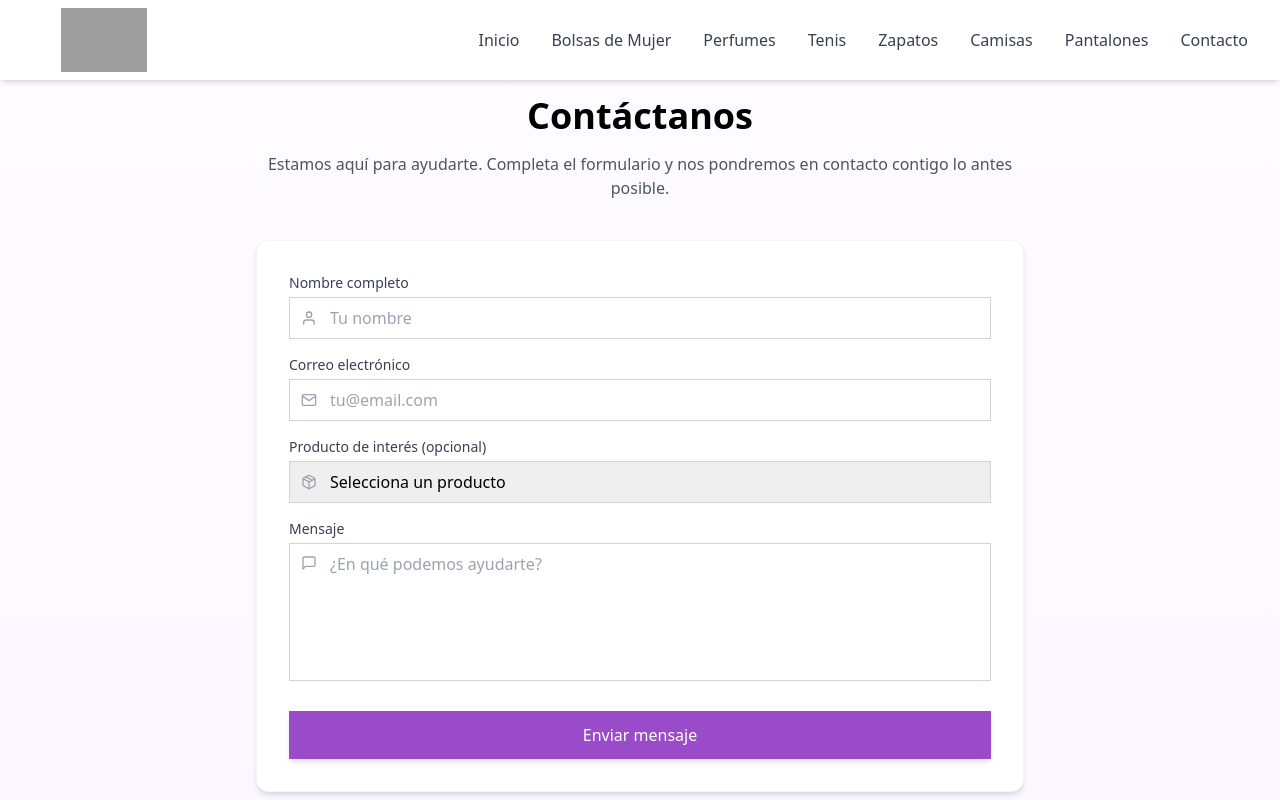
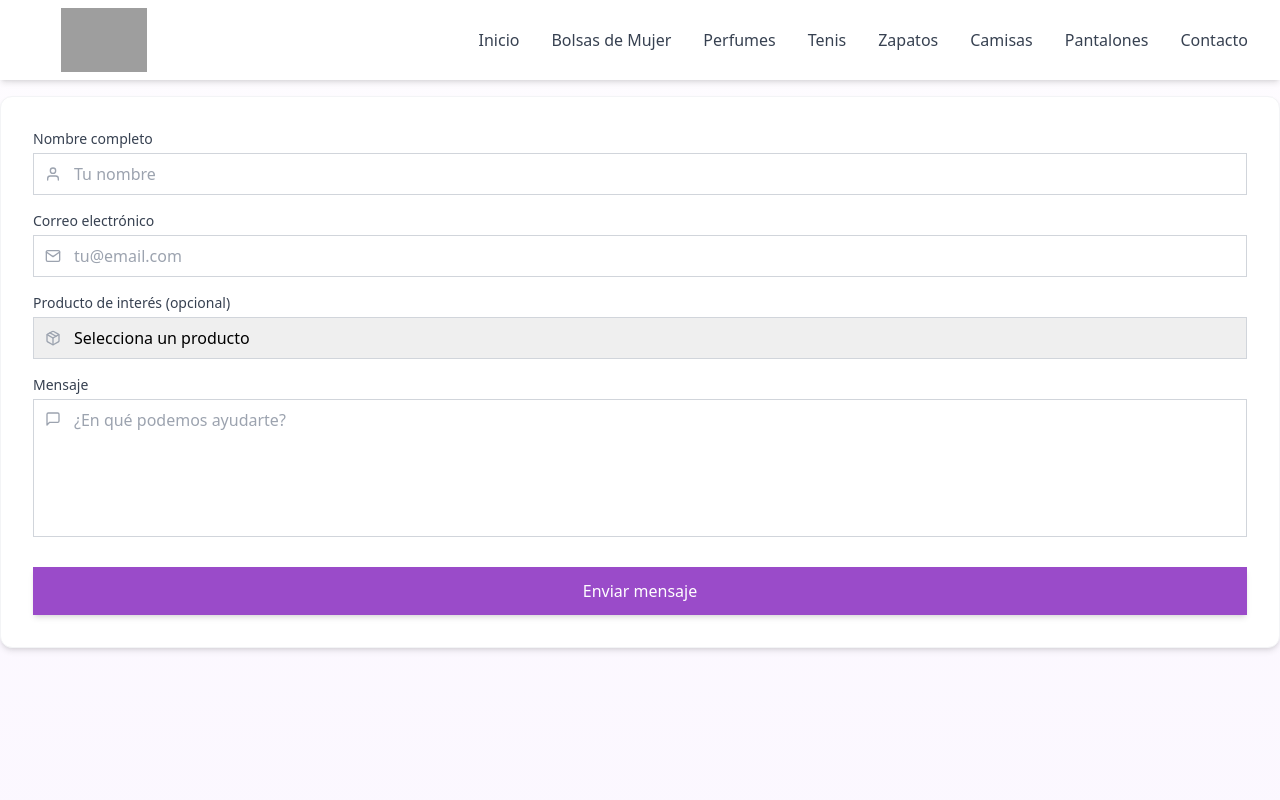
Before and after one commit to OzkrMebasser/brishop-app, a Next.js app: page /contacto in a window 1280 px wide. Shown: the top 800 px of the page. Built offline with nearby package versions, Linux system fonts and the light colour scheme; grey boxes are pictures that could not be loaded.

Commit message:
Feat: working in contact send information

```diff
--- a/app/contacto/page.tsx
+++ b/app/contacto/page.tsx
@@ -1,34 +1,24 @@
-
-import { Metadata } from 'next';
+import { products } from '@/data/products';
 import ContactForm from '@/components/ContactForm';
 
-export const metadata: Metadata = {
-  title: 'Contacto | BRISHOP',
-  description: 'Contáctanos para más información sobre nuestros productos',
-};
-
 export default function ContactPage({
-  searchParams
+  searchParams,
 }: {
-  searchParams: { producto?: string }
+  searchParams: { producto?: string };
 }) {
   const selectedProductId = searchParams.producto;
 
+  // Filtra el producto seleccionado
+  const selectedProduct = selectedProductId
+    ? products.filter((product) => product.id === selectedProductId)
+    : [];
+
   return (
     <div className="min-h-screen pt-24 pb-16">
-      <div className="container-custom">
-        <div className="max-w-3xl mx-auto">
-          <h1 className="text-3xl md:text-4xl font-semibold mb-4 text-center">Contáctanos</h1>
-          <p className="text-gray-600 mb-10 text-center">
-            Estamos aquí para ayudarte. Completa el formulario y nos pondremos en contacto contigo lo antes posible.
-          </p>
-
-          <ContactForm selectedProductId={selectedProductId} />
-        </div>
-      </div>
+      <ContactForm
+        selectedProductId={selectedProductId}
+        products={selectedProduct}
+      />
     </div>
   );
 }
-
-// This is a dynamic route, so we need to set the dynamic export option
-export const dynamic = 'force-dynamic';
--- a/components/ContactForm.tsx
+++ b/components/ContactForm.tsx
@@ -4,16 +4,23 @@ import { useState, useEffect } from "react";
 import { FiUser, FiMail, FiMessageSquare, FiPackage, FiSend } from "react-icons/fi";
 import { getProductById } from "@/data/products";
 
-interface ContactFormProps {
-  selectedProductId?: string;
-}
+// Define the Product type if not already defined elsewhere
+type Product = {
+  id: string;
+  nombre: string;
+};
+
+type ContactFormProps = {
+  selectedProductId: string | undefined;
+  products: Product[];
+};
 
 const ContactForm = ({ selectedProductId }: ContactFormProps) => {
   const [formData, setFormData] = useState({
     nombre: "",
     email: "",
     mensaje: "",
-    producto: selectedProductId || "",
+    producto: selectedProductId || "", // Product id initially, can be updated to product name later
   });
   const [errors, setErrors] = useState<Record<string, string>>({});
   const [isSubmitting, setIsSubmitting] = useState(false);
@@ -37,6 +44,7 @@ const ContactForm = ({ selectedProductId }: ContactFormProps) => {
         setFormData((prev) => ({
           ...prev,
           mensaje: `Hola, estoy interesado/a en el producto "${product.nombre}". Me gustaría obtener más información.`,
+          producto: product.nombre, // Store product name instead of id
         }));
       }
     }
@@ -79,6 +87,9 @@ const ContactForm = ({ selectedProductId }: ContactFormProps) => {
     if (validateForm()) {
       setIsSubmitting(true);
 
+      // Construct the WhatsApp message URL with the product name instead of ID
+      const whatsappMessage = `https://wa.me/17785873661?text=Nombre: ${formData.nombre}%0AEmail: ${formData.email}%0AProducto: ${formData.producto || 'No seleccionado'}%0AMensaje: ${formData.mensaje}`;
+
       // Simulate API call
       setTimeout(() => {
         setIsSubmitting(false);
@@ -89,6 +100,9 @@ const ContactForm = ({ selectedProductId }: ContactFormProps) => {
           mensaje: "",
           producto: "",
         });
+
+        // Redirect to WhatsApp
+        window.location.href = whatsappMessage;
 
         // Reset form after 5 seconds
         setTimeout(() => {
@@ -196,9 +210,8 @@ const ContactForm = ({ selectedProductId }: ContactFormProps) => {
                   style={{ minHeight: "42px" }}
                 >
                   <option value="">Selecciona un producto</option>
-                  {/* If a product was pre-selected from URL params, show it */}
                   {selectedProduct && (
-                    <option value={selectedProduct.id} key={selectedProduct.id}>
+                    <option value={selectedProduct.nombre} key={selectedProduct.id}>
                       {selectedProduct.nombre}
                     </option>
                   )}
```
